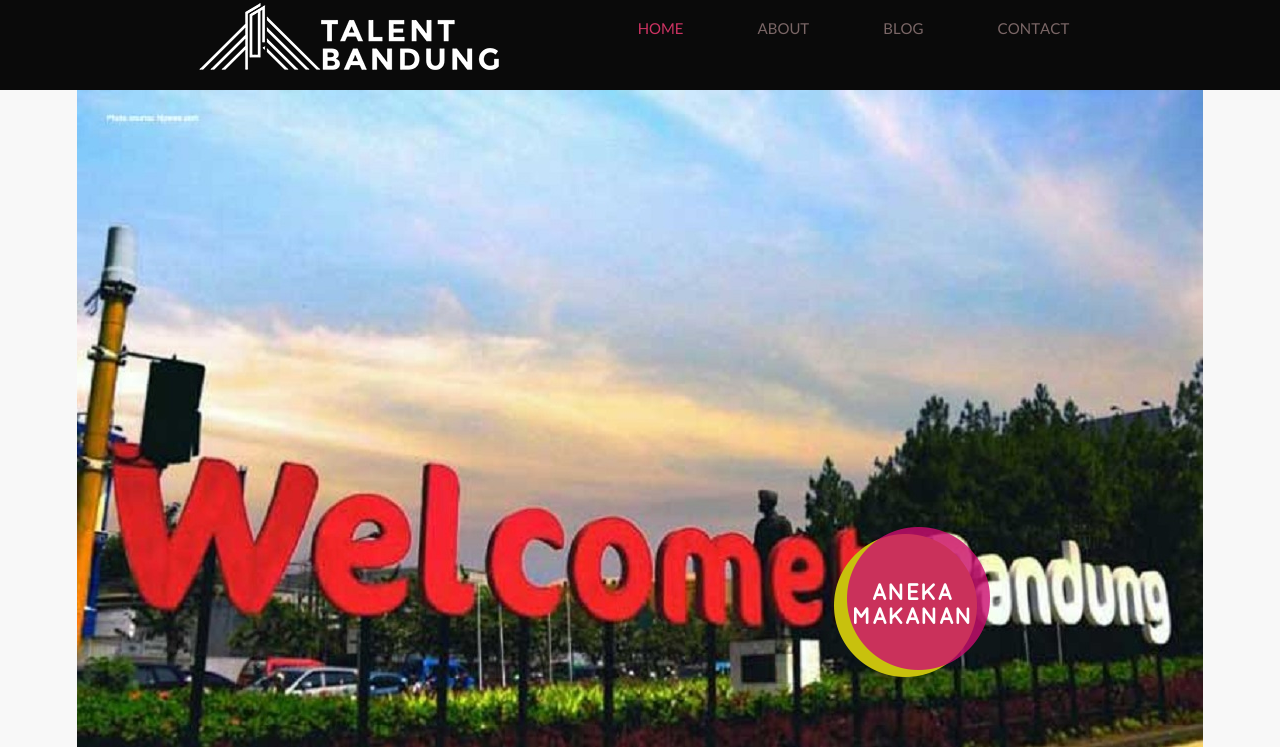
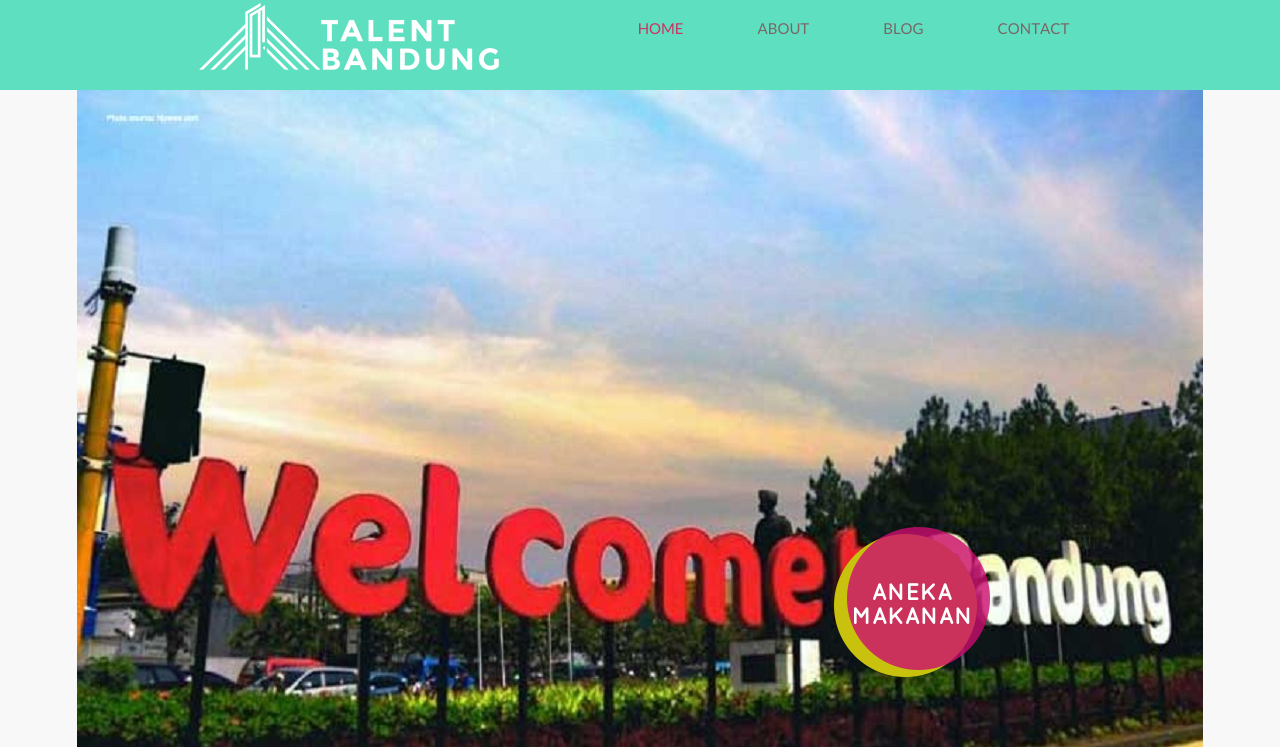
Before and after one commit to ridwanpastrana/ridwan, a plain HTML site: page index.html in a window 1280 px wide. Shown: the top 747 px of the page. Drawn offline with Linux system fonts and the light colour scheme.

Commit message:
bg colour

```diff
--- a/css/style.css
+++ b/css/style.css
@@ -49,7 +49,7 @@ img {
 }
 /*----------------------------------------header-styles---------------------------------------*/
 #header {
-	background-color: #0a0a0a;
+	background-color: #5ee0c0;
 	margin: 0;
 	padding: 0;
 	position: relative;
```
